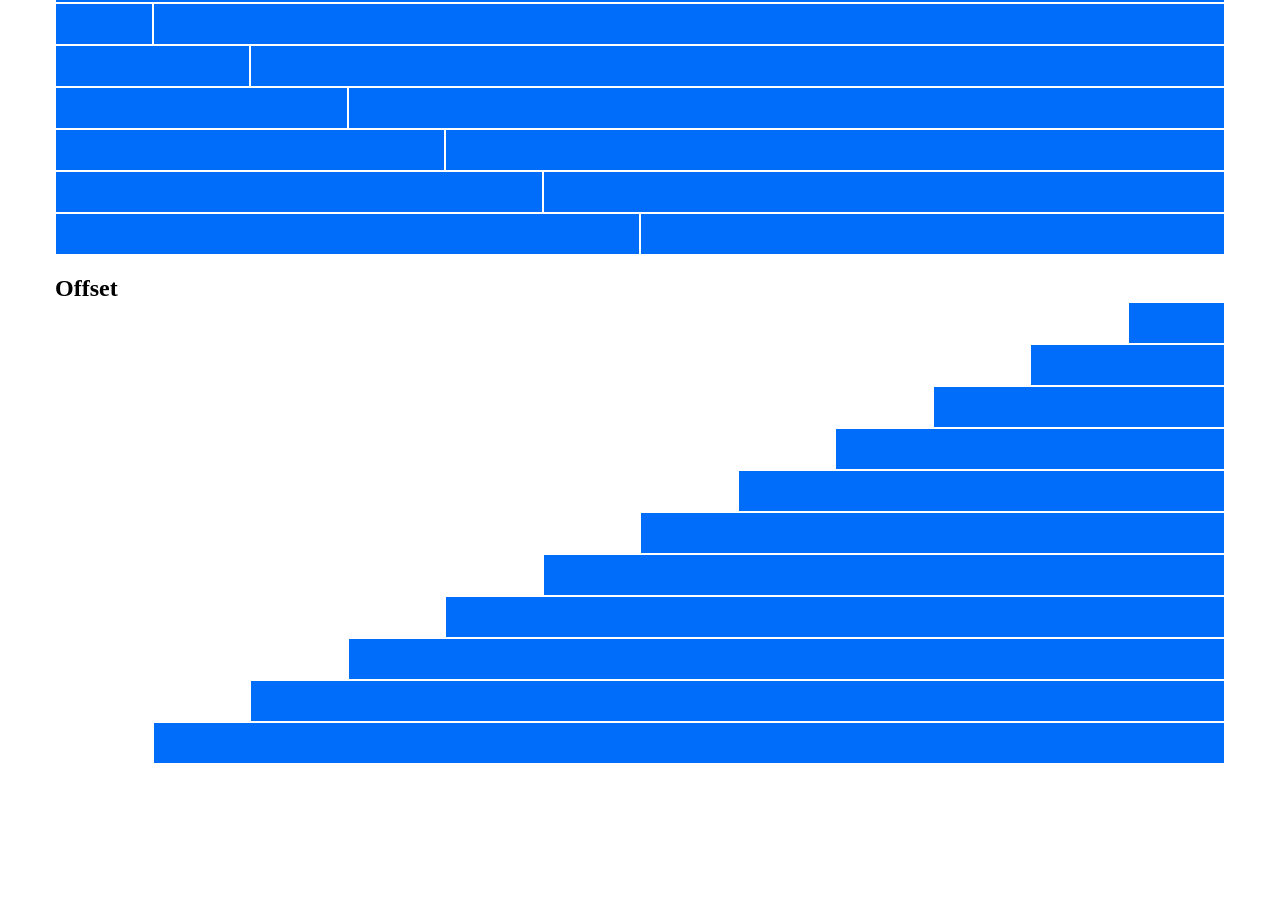
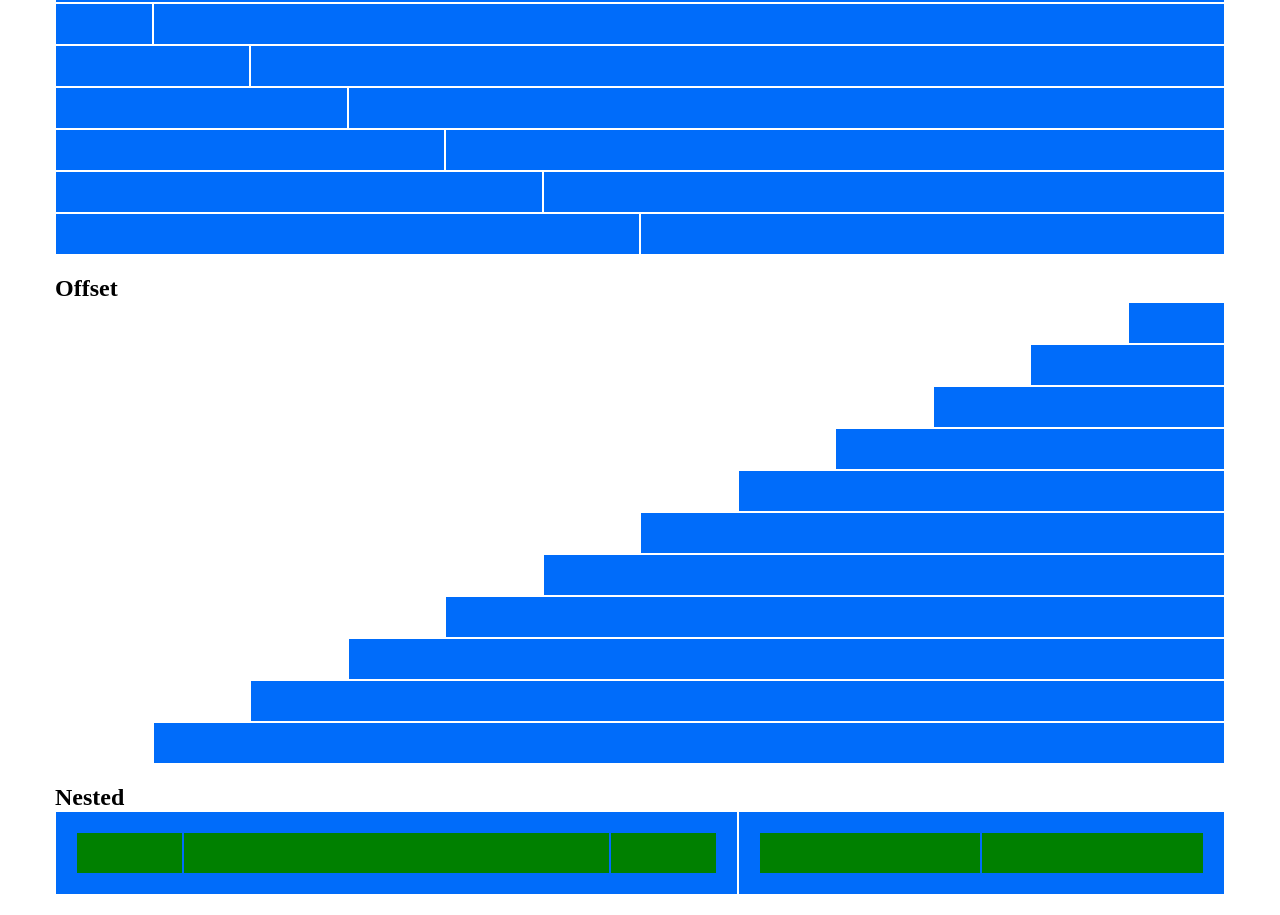
Before and after one commit to MattiaPaiano91/html-css-12bool, a plain HTML site: page index.html in a window 1280 px wide. Shown: the part 488-1403 px from the top of the page. Before the commit the page ends 1272 px from the top, so only its background shows below. Drawn offline with Linux system fonts and the light colour scheme.

Commit message:
-completata sezione nested

```diff
--- a/css/style.css
+++ b/css/style.css
@@ -29,7 +29,6 @@
     color: white;
     padding: 20px 0px;
     text-align: center;
-    display: inline-block;
     border: 1px solid  #006CFA;
 
 }
--- a/index.html
+++ b/index.html
@@ -285,6 +285,31 @@
 
     </section>
 
+    <section class="container">
+
+        <h1>Nested</h1>
+
+        <div class="row">
+            <div class="col-7">
+                <div class="box flexbox">
+                    <div class="green-box-2 color"></div>
+                    <div class="green-box-8 color"></div>
+                    <div class="green-box-2 color"></div>
+                </div>
+            </div>
+
+            <div class="col">
+                <div class="box flexbox">
+                    <div class="green-box-6 color"></div>
+                    <div class="green-box-6 color"></div>
+                </div>
+            </div>
+        </div>
+
+    </section>
+
+
+
 
 </body>
 </html>
```
